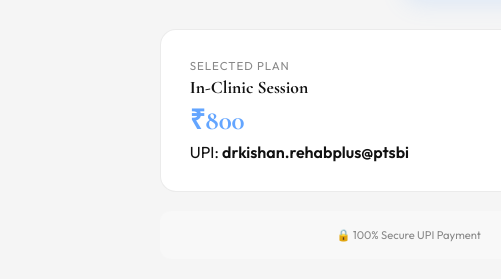
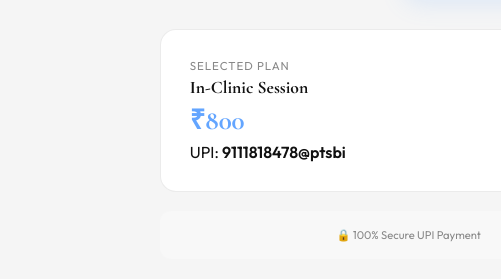
Before and after one commit to drkishanrehabplus/Rehabplus, a plain HTML site: page booking.html in a window 1280 px wide. Shown: the part 1635-1914 px from the top of the page, 0-501 px from the left. Drawn offline with nearby package versions, Linux system fonts and the light colour scheme; no server answers.

Commit message:
Update booking.html

```diff
--- a/booking.html
+++ b/booking.html
@@ -391,7 +391,7 @@ footer{background:#111111;color:rgba(255,255,255,.4);padding:2.5rem 5vw 1rem;}
         <p style="font-size:.72rem;color:#888;text-transform:uppercase;letter-spacing:.08em;margin-bottom:.2rem;">Selected Plan</p>
         <h3 id="selected-plan-name">In-Clinic Session</h3>
         <div class="selected-amount">&#8377;<span id="selected-plan-amount">800</span></div>
-        <p style="margin-top:.3rem;">UPI: <strong>drkishan.rehabplus@ptsbi</strong></p>
+        <p style="margin-top:.3rem;">UPI: <strong>9111818478@ptsbi</strong></p>
       </div>
       <div>
         <p style="font-size:.75rem;color:#888;margin-bottom:.6rem;font-weight:600;text-transform:uppercase;letter-spacing:.06em;">Pay with</p>
```
